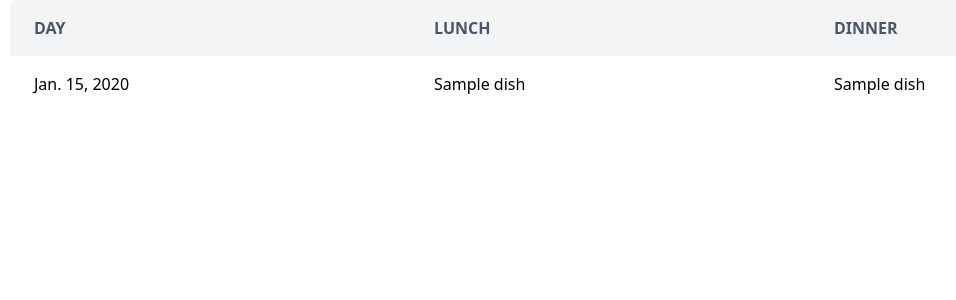
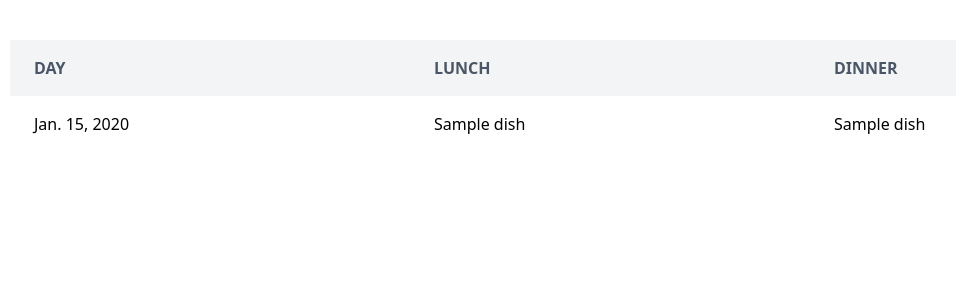
Before and after one commit to AndreaVDev/eatme, a Django app: page /mealcreator/ in a window 1280 px wide. Shown: the top 300 px of the page, without its empty margins (30-986 px from the left). Run offline with Django 5.2, Linux system fonts and the light colour scheme; tables that the repository leaves empty hold one stand-in row (values such as "Sample post").

Commit message:
Updated migration file

```diff
--- a/mealcreator/templates/mealcreator/meal_list.html
+++ b/mealcreator/templates/mealcreator/meal_list.html
@@ -3,8 +3,8 @@
 {% block content %}
 
 
-<div class="shadow-lg rounded-lg overflow-hidden mx-4 md:mx-10">
-    <table class="w-full table-fixed">
+<div class="shadow-lg rounded-lg overflow-hidden mx-10">
+    <table class="w-full table-fixed mt-10">
         <thead>
             <tr class="bg-gray-100">
                 <th class="w-1/4 py-4 px-6 text-left text-gray-600 font-bold uppercase">Day</th>
```
Also changed, not shown: mealcreator/migrations/0001_initial.py.
